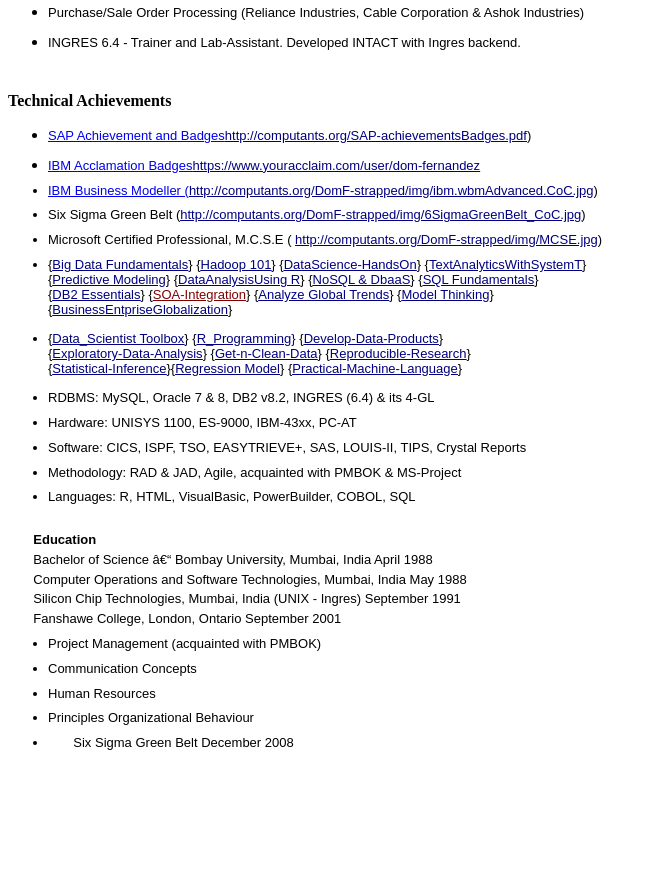
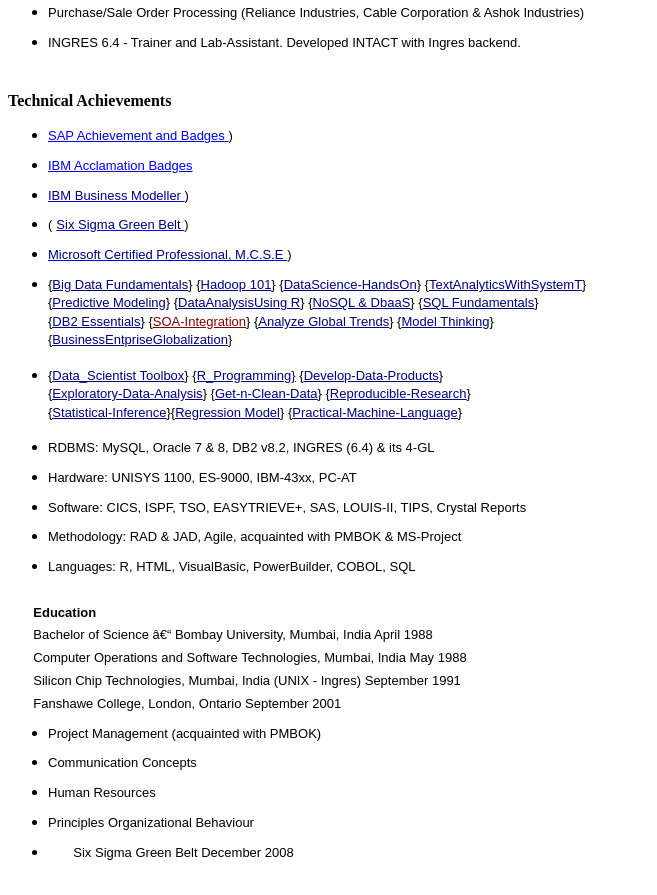
Before and after one commit to domfernandez/domfernandez.github.io, a plain HTML site: page cv/DominicFernandezCV.htm in a window 1280 px wide. Shown: the part 872-1767 px from the top of the page, without its empty margins (0-657 px from the left). Before the commit the page ends 1652 px from the top, so only its background shows below. Drawn offline with Linux system fonts and the light colour scheme.

Commit message:
Update DominicFernandezCV.htm

```diff
--- a/cv/DominicFernandezCV.htm
+++ b/cv/DominicFernandezCV.htm
@@ -141,20 +141,28 @@ To Date</b> </font></font></font>
 	<b>Technical Achievements</b>
 	<ul>
 	<li><p align="LEFT" style="margin-bottom: 0cm; line-height: 0.18cm"><font face="Times New Roman, serif"><font size="3"><font face="Arial, sans-serif"><font size="2">
-	<a class="western" href="http://computants.org/SAP-achievementsBadges.pdf"> SAP Achievement and Badges<font color="#000080"><font face="Arial, sans-serif"><font size="2"><span lang="zxx"><u>http://computants.org/SAP-achievementsBadges.pdf</u></span></font></font></font></a><font face="Arial, sans-serif"><font size="2">)</font></font></font></font></p>
+	<a class="western" href="http://computants.org/SAP-achievementsBadges.pdf"> SAP Achievement and Badges<font color="#000080"><font face="Arial, sans-serif">
+		</font></font></a><font face="Arial, sans-serif"><font size="2">)</font></font></font></font></p>
 	</li>
 	<li><p align="LEFT" style="margin-bottom: 0cm; line-height: 0.18cm"><font face="Times New Roman, serif"><font size="3"><font face="Arial, sans-serif"><font size="2">
-		<a class="western" href="https://www.youracclaim.com/user/dom-fernandez">IBM Acclamation Badges<font color="#000080"><font face="Arial, sans-serif"><font size="2"><span lang="zxx"><u>https://www.youracclaim.com/user/dom-fernandez</u></span</font></font></font></font></p>
+		<a class="western" href="https://www.youracclaim.com/user/dom-fernandez">IBM Acclamation Badges<font color="#000080">
+			</span</font></font></font></font></p>
 	</li>
-	<li><p align="LEFT" style="margin-bottom: 0cm; line-height: 0.18cm"><font face="Times New Roman, serif"><font size="3"><font face="Arial, sans-serif"><font size="2">IBM
-	Business Modeller
-	(</font></font><a class="western" href="http://computants.org/DomF-strapped/img/ibm.wbmAdvanced.CoC.jpg"><font color="#000080"><font face="Arial, sans-serif"><font size="2"><span lang="zxx"><u>http://computants.org/DomF-strapped/img/ibm.wbmAdvanced.CoC.jpg</u></span></font></font></font></a><font face="Arial, sans-serif"><font size="2">)</font></font></font></font></p>
-	</li><li><p align="LEFT" style="margin-bottom: 0cm; line-height: 0.18cm"><font face="Times New Roman, serif"><font size="3"><font face="Arial, sans-serif"><font size="2">Six
-	Sigma Green Belt
-	(</font></font><a class="western" href="http://computants.org/DomF-strapped/img/6SigmaGreenBelt_CoC.jpg"><font color="#000080"><font face="Arial, sans-serif"><font size="2"><span lang="zxx"><u>http://computants.org/DomF-strapped/img/6SigmaGreenBelt_CoC.jpg</u></span></font></font></font></a><font face="Arial, sans-serif"><font size="2">)</font></font></font></font></p>
-	</li><li><p align="LEFT" style="margin-bottom: 0cm; line-height: 0.18cm"><font face="Times New Roman, serif"><font size="3"><font face="Arial, sans-serif"><font size="2">Microsoft
-	Certified Professional, M.C.S.E (
-	</font></font><a class="western" href="http://computants.org/DomF-strapped/img/MCSE.jpg"><font color="#000080"><font face="Arial, sans-serif"><font size="2"><span lang="zxx"><u>http://computants.org/DomF-strapped/img/MCSE.jpg</u></span></font></font></font></a><font face="Arial, sans-serif"><font size="2">)</font></font></font></font></p>
+	<li><p align="LEFT" style="margin-bottom: 0cm; line-height: 0.18cm"><font face="Times New Roman, serif"><font size="3"><font face="Arial, sans-serif"><font size="2">
+		</font></font><a class="western" href="http://computants.org/DomF-strapped/img/ibm.wbmAdvanced.CoC.jpg">
+		<font color="#000080"><font face="Arial, sans-serif"><font size="2"><span lang="zxx">
+			IBM Business Modeller </span></font></font></font></a><font face="Arial, sans-serif"><font size="2">)</font></font></font></font></p>
+	</li><li>
+		<p align="LEFT" style="margin-bottom: 0cm; line-height: 0.18cm"><font face="Times New Roman, serif"><font size="3"><font face="Arial, sans-serif"><font size="2">
+	(</font></font>
+	<a class="western" href="http://computants.org/DomF-strapped/img/6SigmaGreenBelt_CoC.jpg">
+	<font color="#000080"><font face="Arial, sans-serif"><font size="2"><span lang="zxx">Six Sigma Green Belt
+	</span></font></font></font></a><font face="Arial, sans-serif"><font size="2">)</font></font></font></font></p>
+	</li>
+	<li><p align="LEFT" style="margin-bottom: 0cm; line-height: 0.18cm"><font face="Times New Roman, serif"><font size="3"><font face="Arial, sans-serif"><font size="2">
+	</font></font><a class="western" href="http://computants.org/DomF-strapped/img/MCSE.jpg">
+	<font color="#000080"><font face="Arial, sans-serif"><font size="2"><span lang="zxx">Microsoft Certified Professional, M.C.S.E
+	</span></font></font></font></a><font face="Arial, sans-serif"><font size="2">)</font></font></font></font></p>
 	</li><li><p align="LEFT" style="margin-bottom: 0.35cm; line-height: 115%"><font face="Times New Roman, serif"><font size="2" style="font-size: 11pt"><font face="Arial, sans-serif"><font size="2">{</font></font><a class="western" href="http://computants.org/DomF-strapped/img/bigData.Fundamentals.jpg"><font color="#000080"><font face="Arial, sans-serif"><font size="2"><span lang="zxx"><u>Big
 	Data Fundamentals</u></span></font></font></font></a><font face="Arial, sans-serif"><font size="2">}</font></font><font face="Arial, sans-serif"><font size="2">
 	{</font></font><a class="western" href="https://courses.bigdatauniversity.com/certificates/6c430c57fb2645cd908a22d936a816af"><font color="#000080"><font face="Arial, sans-serif"><font size="2"><span lang="zxx"><u>Hadoop
```
